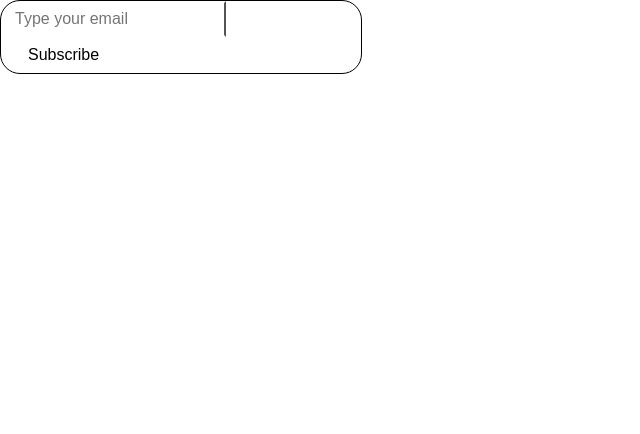
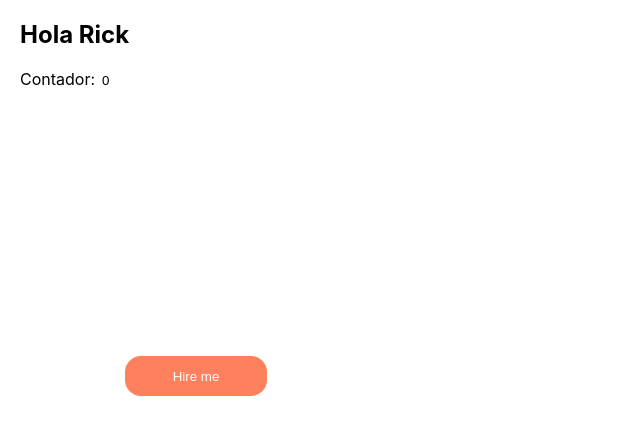
Before and after one commit to Alma17PG/components-react, a React (Create React App) app: page /ricardo in a window 1280 px wide. Shown: the top 434 px of the page, without its empty margins (0-640 px from the left). Built offline with nearby package versions, Linux system fonts and the light colour scheme.

Commit message:
Contador Ricardo

```diff
--- /dev/null
+++ b/src/components/ContadorRick/index.css
@@ -0,0 +1,8 @@
+.reactbox {
+    margin-left: 20px;
+}
+
+.reactbox input {
+    margin-left: 5px;
+    border: none;
+}
--- /dev/null
+++ b/src/components/ContadorRick/index.jsx
@@ -0,0 +1,22 @@
+import React, { useState } from 'react';
+import './index.css';
+import ComponenteBoton from '../componenteBoton/ComponenteBoton';
+
+const ContadorRick = (props) => {
+  const { user } = props;
+  const [contador, setContador] = useState(0);
+  return (
+    <div className="reactbox">
+      <h2>
+        Hola
+        {' '}
+        {user}
+      </h2>
+      Contador:
+      <input type="text" className="text" value={contador} placeholder="asd" />
+      <ComponenteBoton onClick={() => setContador(contador + 1)} />
+    </div>
+  );
+};
+
+export default ContadorRick;
--- a/src/components/Input/input.css
+++ b/src/components/Input/index.css
@@ -21,16 +21,16 @@
 
 .text {
     border-color: transparent;
+    font-size: 16px;
     border-right-color: black !important;
 
 }
 
 .btn {
     transition-duration: 0.4s;
-    border-radius: 20px;
+    border-bottom-right-radius: 20px;
+    border-top-right-radius: 20px;
     padding: 2px 15px 2px 15px;
-    margin: 0 1px;
-    float: right;
 }
 
 .btn:hover {
--- a/src/components/Input/index.jsx
+++ b/src/components/Input/index.jsx
@@ -1,5 +1,5 @@
 import React from 'react';
-import './input.css';
+import './index.css';
 
 const InputRick = () => (
   <div className="reactbox">
--- a/src/containers/PlaygroundRicardo.jsx
+++ b/src/containers/PlaygroundRicardo.jsx
@@ -1,9 +1,9 @@
 import React from 'react';
-import InputRick from '../components/Input';
+import ContadorRick from '../components/ContadorRick';
 
 const PlaygroundRicardo = () => (
   <div>
-    <InputRick />
+    <ContadorRick user="Rick" />
   </div>
 );
 
```
